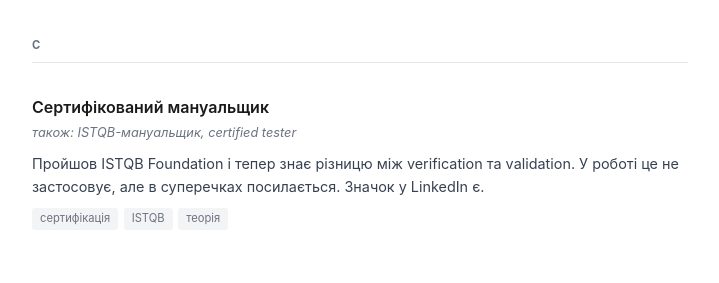
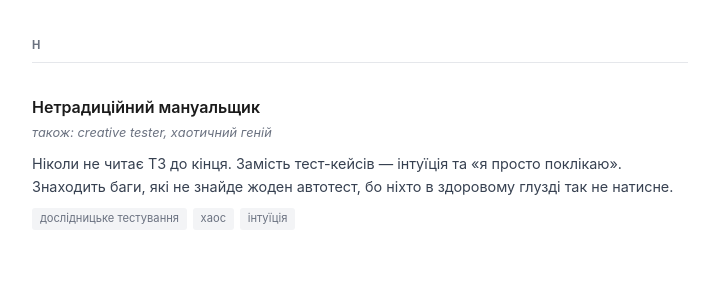
Before and after one commit to grygorenkotech/manual-qa-glossary, a plain HTML site: page index.html in a window 1280 px wide. Shown: the part 1420-1703 px from the top of the page, without its empty margins (280-999 px from the left). Drawn offline with Linux system fonts and the light colour scheme.

Commit message:
feat: add Нетрадиційний мануальщик, add README with contribution guide

```diff
--- a/index.html
+++ b/index.html
@@ -186,6 +186,13 @@ const TERMS = [
     letter: "С",
   },
   {
+    term: "Нетрадиційний мануальщик",
+    aka: "creative tester, хаотичний геній",
+    def: "Ніколи не читає ТЗ до кінця. Замість тест-кейсів — інтуїція та «я просто поклікаю». Знаходить баги, які не знайде жоден автотест, бо ніхто в здоровому глузді так не натисне.",
+    tags: ["дослідницьке тестування", "хаос", "інтуїція"],
+    letter: "Н",
+  },
+  {
     term: "Традиційний мануальщик",
     aka: "класичний мануальщик, old-school QA",
     def: "Тестує руками, веде тест-кейси в Excel, баги — в Jira. Не розуміє хайпу навколо автоматизації. «Якщо я можу перевірити за 10 хвилин, навіщо писати скрипт тиждень?»",
```
Also changed, not shown: 1 other file.
